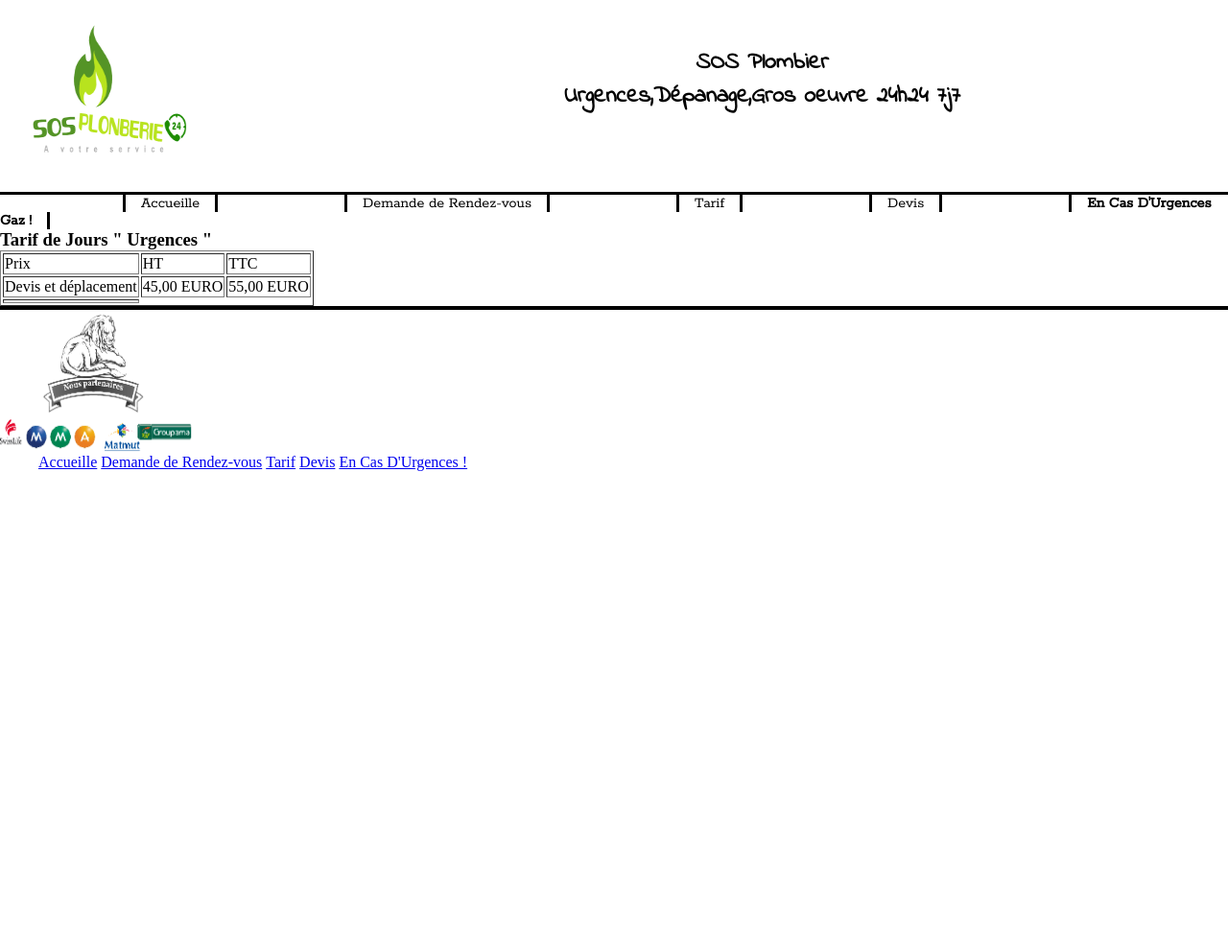
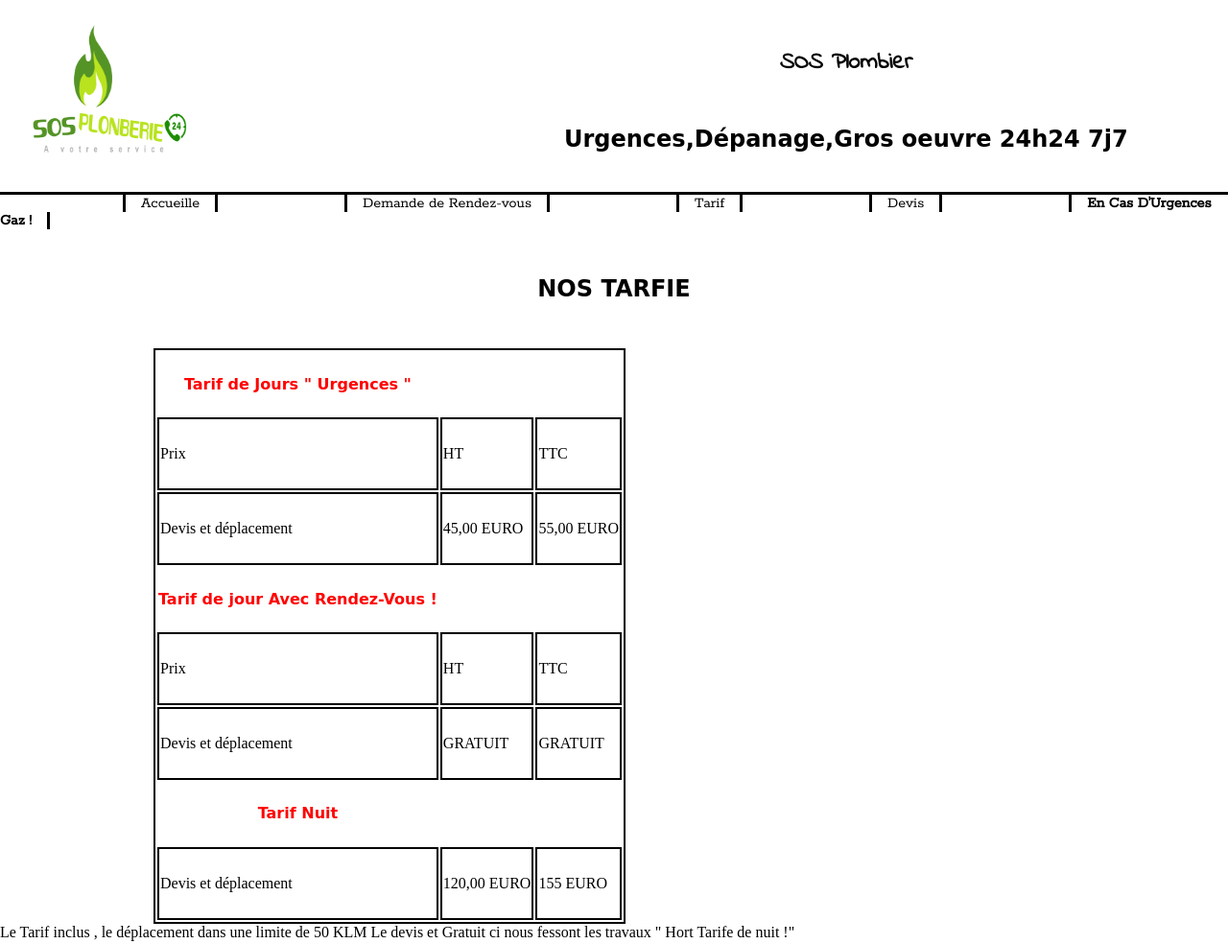
Before and after one commit to Slimaneha/allo-plomberie-, a plain HTML site: page tarif.html in a window 1280 px wide. Shown: the top 984 px of the page at 96% size. Before the commit the page ends 800 px from the top, so only its background shows below. Drawn offline with Linux system fonts and the light colour scheme; a web font is replaced by a local one.

```diff
--- a/style.css
+++ b/style.css
@@ -89,8 +89,62 @@ section figure img
 
 
 
+.nume h4, .nume
+{
 
-/********************************** start css of Urgences.HTML ********************* */
+}
+
+
+footer {
+	background-color: #939394;
+	border-top: solid 4px;
+	margin-top: 40%;
+}
+
+
+
+footer figure img
+{
+	vertical-align: middle;
+	height: 40px;
+	width:350px;
+	background-color: #939394;
+
+}
+
+footer figure img, footer ul, footer ul li, footer ul li a
+{
+	vertical-align: middle;
+	text-decoration: none;
+
+}
+
+footer ul li a
+{
+
+ 	text-decoration: none;
+	color: black
+   	vertical-align: top;
+   	color: black;
+	margin-left: 6em;
+}
+
+
+
+
+
+
+
+
+
+
+
+
+
+
+
+	/************************* End of config CSS FOOTER *************************** */
+	/********************************** start css of Urgences.HTML ********************* */
 
 .photo1 img
 {
@@ -132,51 +186,81 @@ section figure img
 
 
 
+/* End of config Urgences.html */
+
+/******************************************** Start of tarif ***************************/
 
 
 
+}
+
+section table
+{
+	margin:3em 0 0 4em;
+	vertical-align:middle;
+
+	margin-left: 10em;
+
+}
+
+table, table tr, table td
+{
+
+	vertical-align: middle;
+	border:solid 2px;
+
+}
 
 
+table
+{
+	vertical-align: middle;
+	height: 600px;
+	width: :900px;
+	margin:3em 0 0 10em;
+}
 
-
-
-	/******************************** Sart Confi CSS FOOTER ******************************************/
-
-footer {
-	border-top: solid 4px;
+th
+{
+	color: red;
+	text-align:center;
+	font-family: 'Ranga', cursive;
+	margin-left: 2em;
+	size:3em;
 }
 
 
 
-footer figure img
+section h2
 {
-	vertical-align: bottom;
-	height: 150px;
-	width:200px;
-}
-
-footer figure img, footer ul, footer ul li, footer ul li a
-{
-	display: inline-block;
-}
-
-footer ul li a
-{
-       vertical-align: top;
+	text-align: center;
+	margin-top: 2em;
+	font-family: 'Ranga', cursive;
 }
 
 
+, p {
+	display: flex;
+}
+
+/********************************** Config CSS Devis **************************/
 
 
+form
+{
+	height: 300px;
+	width:300px;
+}
 
+label input, label ,
 
+{
+	text-align: center;
+	display: inline-block;
+	margin-left: 6em;
+}
 
-
-
-
-
-
-
-
-
-	/************************* End of config CSS FOOTER *************************** */
+ h2 p,
+{
+	text-align: center;
+}
--- a/tarif.html
+++ b/tarif.html
@@ -5,6 +5,7 @@
 <link rel="stylesheet" type="text/css" href="style.css">
 <link href="https://fonts.googleapis.com/css?family=Indie+Flower" rel="stylesheet">
 <link href="https://fonts.googleapis.com/css?family=Rokkitt" rel="stylesheet">
+<link href="https://fonts.googleapis.com/css?family=Ranga" rel="stylesheet">
 	<title>SOS Plombier</title>
 </head>
 <body>
@@ -34,25 +35,45 @@
 </nav>
 
 
-<section>
-	<h3> Tarif de Jours " Urgences  " </h3>
-	<table border="solide 2px">
+<section id="coeur">
+<h2> NOS TARFIE </h2>
+
+	<table>
+	<th> Tarif de Jours " Urgences  " </th>
 	<tr>
 		<td>Prix</td>
 		<td>HT</td>
 		<td>TTC </td>
-		</tr>
+		</tr> <tr>
 		<td> Devis et déplacement </td>
 		<td>45,00 EURO</td>
 		<td>55,00 EURO</td>
+		</tr>
+		<tr>
+		<th>Tarif de jour Avec Rendez-Vous ! </th>
+		</tr>
+		<tr>
+		<td>Prix</td>
+		<td>HT</td>
+		<td>TTC </td>
+		</tr>
+		<tr>
+		<td> Devis et déplacement </td>
+			<td>GRATUIT </td>
+			<td>GRATUIT </td>
+			</tr>
+			<th>Tarif Nuit </th>
+			<tr>
+				<td>Devis et déplacement</td>
+				<td>120,00 EURO</td>
+				<td>155 EURO</td>
+			</tr>
 
-		<tr>
-			<td></td>
-		</tr>
 	</table>
 </section>
-
-
+<article>
+	<p>Le Tarif inclus , le déplacement dans une limite de 50 KLM  Le devis et Gratuit ci nous fessont les travaux " Hort Tarife de nuit !"</p>
+</article>
 
 
 
```
Also changed, not shown: devis.html (+48 -1 lines), index.html (+8 -5 lines), photo/su.png (added).
